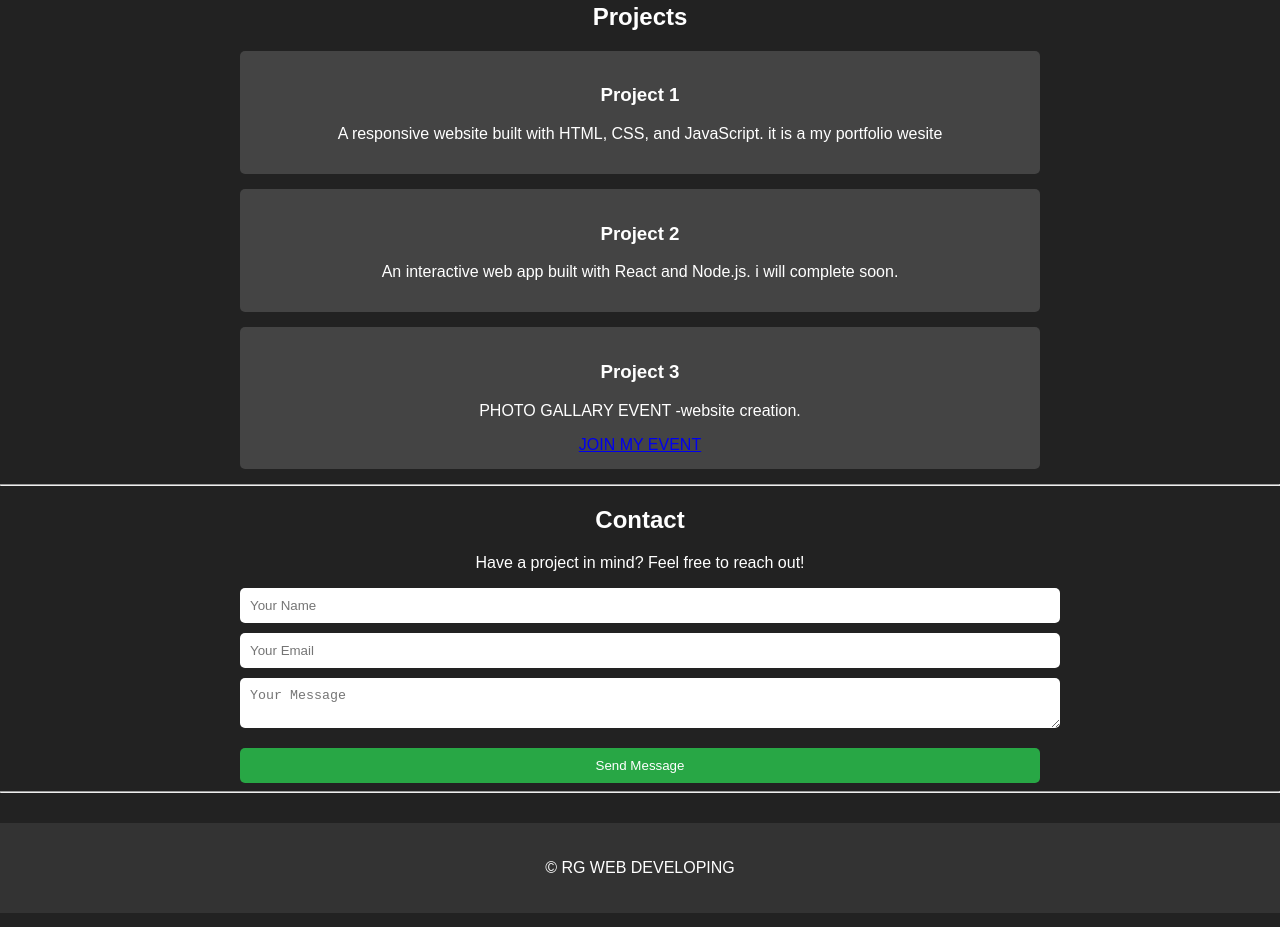
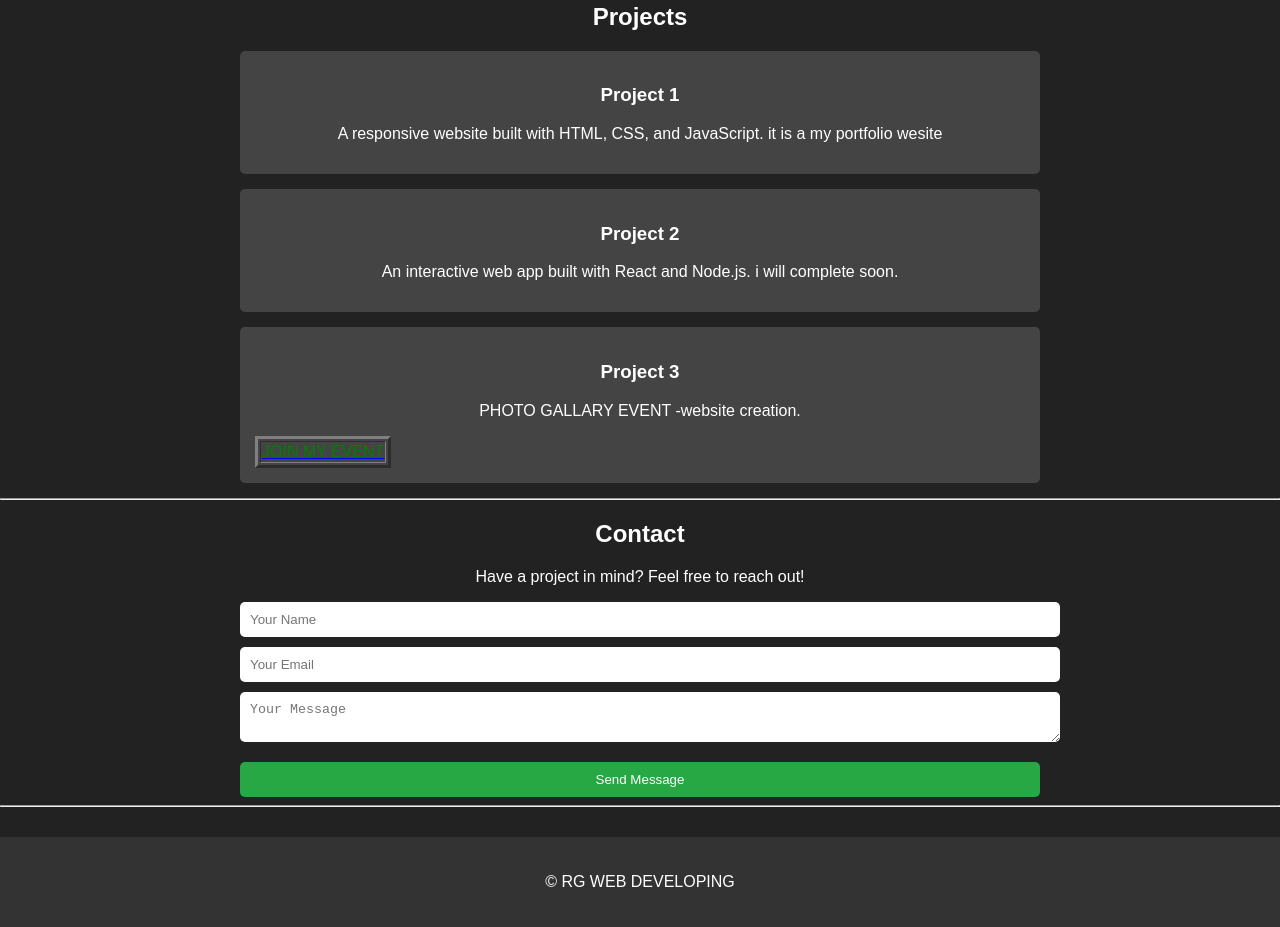
Before and after one commit to RG-desk/portfolio, a plain HTML site: page index.html in a window 1280 px wide. Shown: the part 579-1506 px from the top of the page. Drawn offline with Linux system fonts and the light colour scheme.

Commit message:
Update index.html

```diff
--- a/index.html
+++ b/index.html
@@ -63,7 +63,15 @@
         <div class="project">
             <h3>Project 3</h3>
             <p>PHOTO GALLARY EVENT -website creation.</p>
-            <a href="https://rg-desk.github.io/event/">JOIN MY EVENT</a>
+            <a href="https://rg-desk.github.io/event/">
+               <table border="3" style="color:green">
+            <tr >
+            <td>
+            JOIN MY EVENT
+            </td>
+            </tr>
+               </table>
+               </a>
         </div>
     </section>
 <hr></hr>
```
